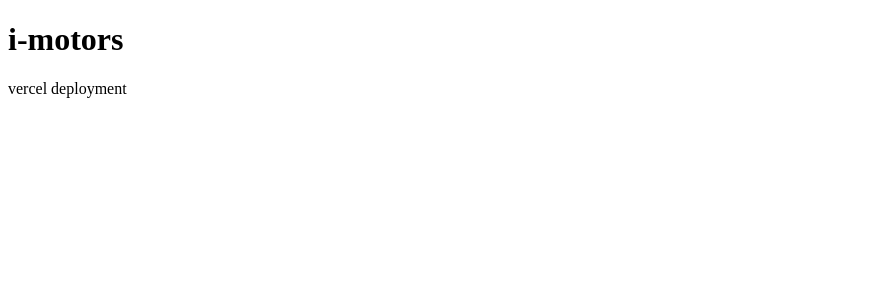
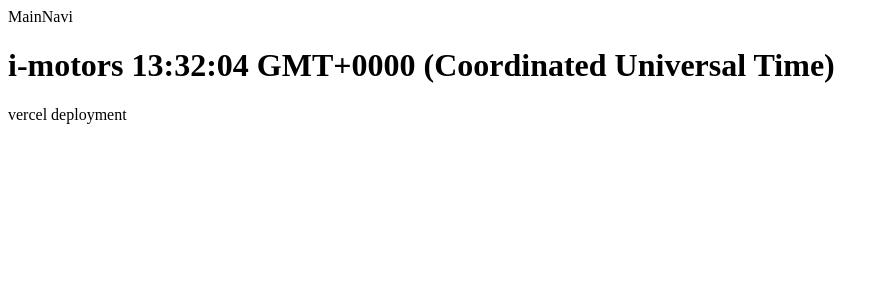
Before and after one commit to kostarusin/i-motors, a Next.js app: page / in a window 1280 px wide. Shown: the top 300 px of the page, without its empty margins (0-889 px from the left). Built offline with nearby package versions, Linux system fonts and the light colour scheme.

Commit message:
header component added

```diff
--- a/next.config.mjs
+++ b/next.config.mjs
@@ -1,7 +1,4 @@
 /** @type {import('next').NextConfig} */
-const nextConfig = {
-  output: 'export',
-  reactStrictMode: true,
-};
+const nextConfig = {};
 
 export default nextConfig;
--- /dev/null
+++ b/src/app/components/Header/Header.tsx
@@ -0,0 +1,16 @@
+import React from 'react';
+import Navi from '../MainNavi/MainNavi';
+
+export interface HeaderProps {
+  // Define any props for the Header component here, if needed.
+}
+
+const Header: React.FC<HeaderProps> = () => {
+  return (
+    <>
+      <Navi />
+    </>
+  );
+};
+
+export default Header;
--- /dev/null
+++ b/src/app/components/MainNavi/MainNavi.tsx
@@ -0,0 +1,11 @@
+import React from 'react';
+
+export interface NaviProps {
+  // Define any props for the component here, if needed.
+}
+
+const Navi: React.FC<NaviProps> = () => {
+  return <div>MainNavi</div>;
+};
+
+export default Navi;
--- a/src/app/page.tsx
+++ b/src/app/page.tsx
@@ -1,7 +1,11 @@
+import { headers } from 'next/headers';
+import Header from './components/Header/Header';
+
 export default function Home() {
   return (
     <main>
-      <h1>i-motors</h1>
+      <Header />
+      <h1>i-motors {new Date().toTimeString()}</h1>
       <p>vercel deployment</p>
     </main>
   );
```
